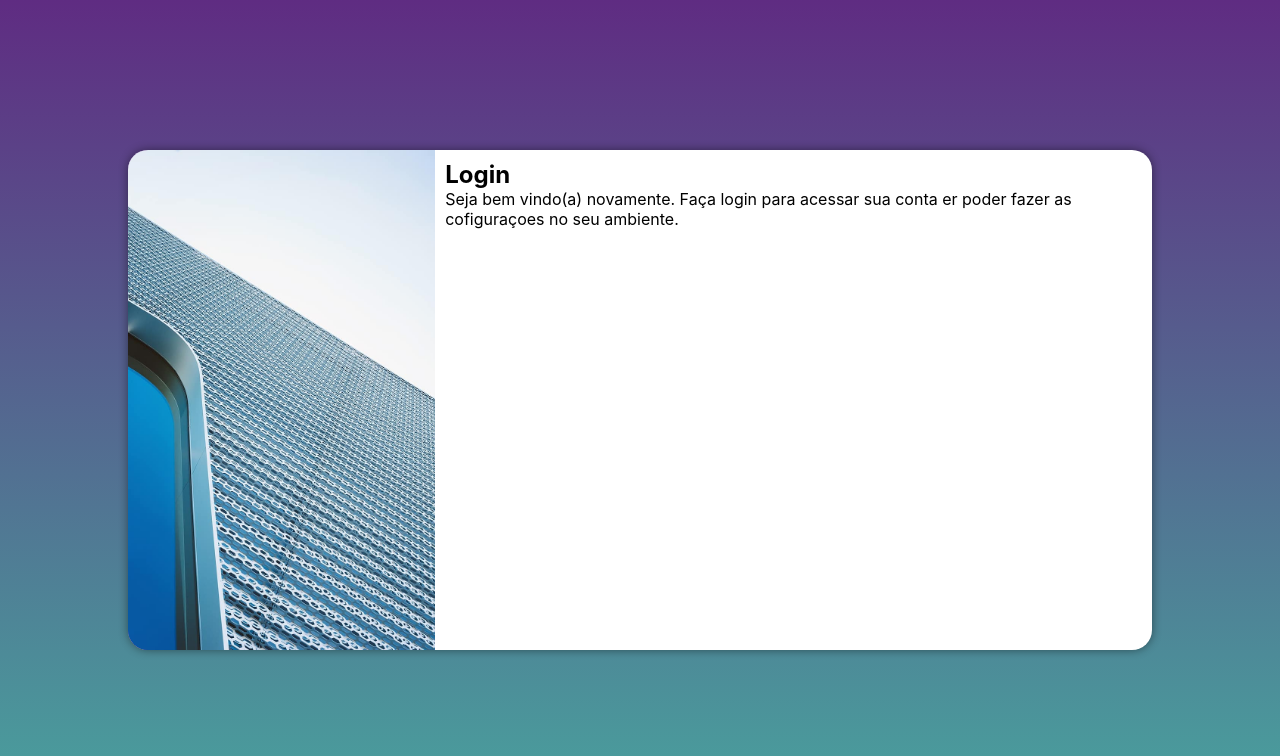
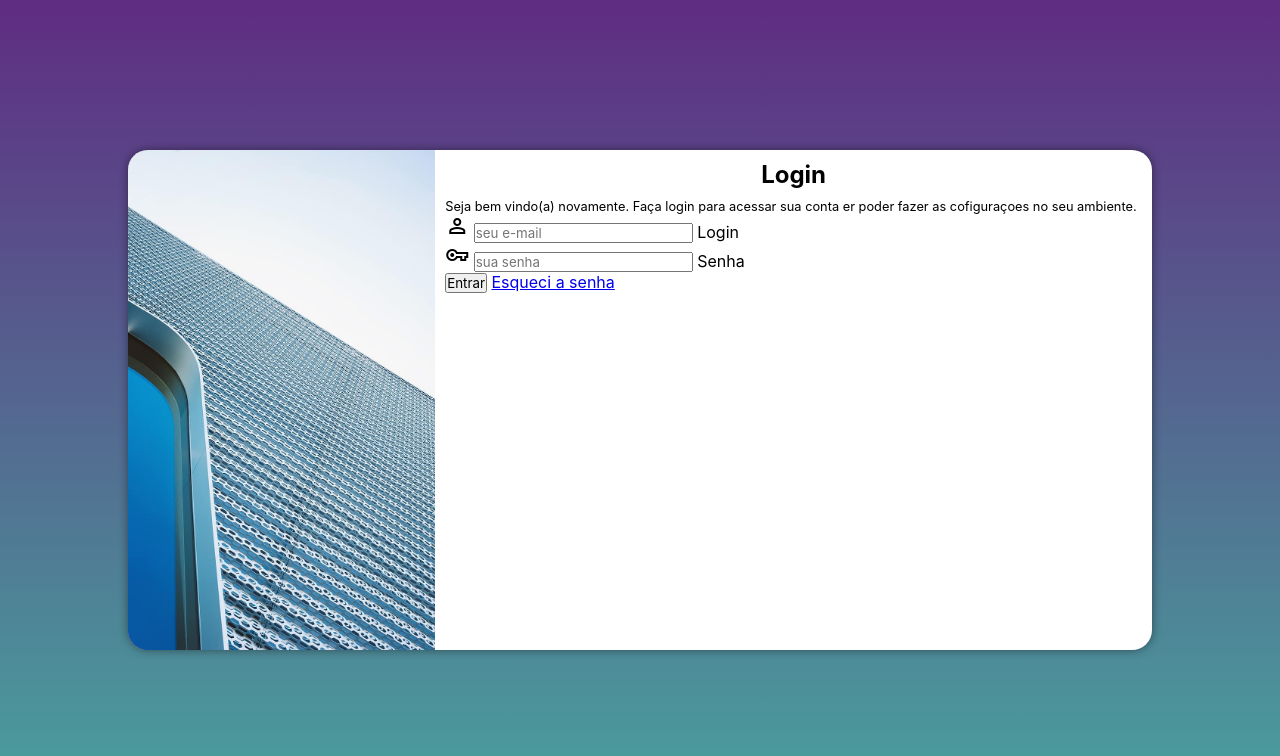
Before and after one commit to amylimadev/projeto-login, a plain HTML site: page index.html in a window 1280 px wide. Drawn offline with nearby package versions, Linux system fonts and the light colour scheme.

Commit message:
adicionei o formulario

```diff
--- a/estilos/media-query.css
+++ b/estilos/media-query.css
@@ -33,23 +33,30 @@
 }
 
 @media screen and (min-width: 1774px) {
-
-       body {
+    body {
         background-image: linear-gradient(to top, #49a09d, #5f2c82);
     }
 
     section#login {
-        width: 990px;
+        width: 950px;
     }
 
     section#login > div#imagem {
-        float: left;
+        float: right;
         width: 50%;
         height: 100%;
     }
 
     section#login > div#formulario {
-        float: right;
+        float: left;
         width: 50%;
     }
+
+    div#formulario > h1 {
+    font-size: 2em;
+    }
+
+    div#formulario > p {
+    font-size: 1.2em;
+    }
 }
--- a/estilos/style.css
+++ b/estilos/style.css
@@ -54,3 +54,12 @@
     display: block;
     padding: 10px;
 }
+
+div#formulario > h1 {
+    text-align: center;
+    margin-bottom: 10px;
+}
+
+div#formulario > p {
+    font-size: 0.8em;
+ }
--- a/index.html
+++ b/index.html
@@ -4,6 +4,7 @@
     <meta charset="UTF-8">
     <meta name="viewport" content="width=device-width, initial-scale=1.0">
     <title>Login</title>
+    <link rel="stylesheet" href="https://fonts.googleapis.com/css2?family=Material+Symbols+Outlined" />
     <link rel="stylesheet" href="estilos/style.css">
     <link rel="stylesheet" href="estilos/media-query.css">
 </head>
@@ -16,8 +17,21 @@
             <div id="formulario">
                 <h1>Login</h1>
                 <p>Seja bem vindo(a) novamente. Faça login para acessar sua conta er poder fazer as cofiguraçoes no seu ambiente.</p>
-                <form action="login.php" method="post">
-
+                <form action="login.php" method="post" autocomplete="on">
+                    <div class="campo">
+                        <span class="material-symbols-outlined">person</span>
+                        <input type="email" name="login" id="ilogin" placeholder="seu e-mail" autocomplete="email" required maxlength="30">
+                        <label for="ilogin">Login</label>
+                    </div>
+                    <div class="campo">
+                        <span class="material-symbols-outlined">vpn_key</span>
+                        <input type="password" name="senha" id="isenha" placeholder="sua senha" autocomplete="current-password" required minlength="8" maxlength="20">
+                        <label for="isenha">Senha</label>
+                    </div>
+                    <input type="submit" value="Entrar">
+                    <a href="esqueci.html">
+                       Esqueci a senha <span class="material.icons"></span>
+                    </a>
                 </form>
             </div>
         </section>
```
